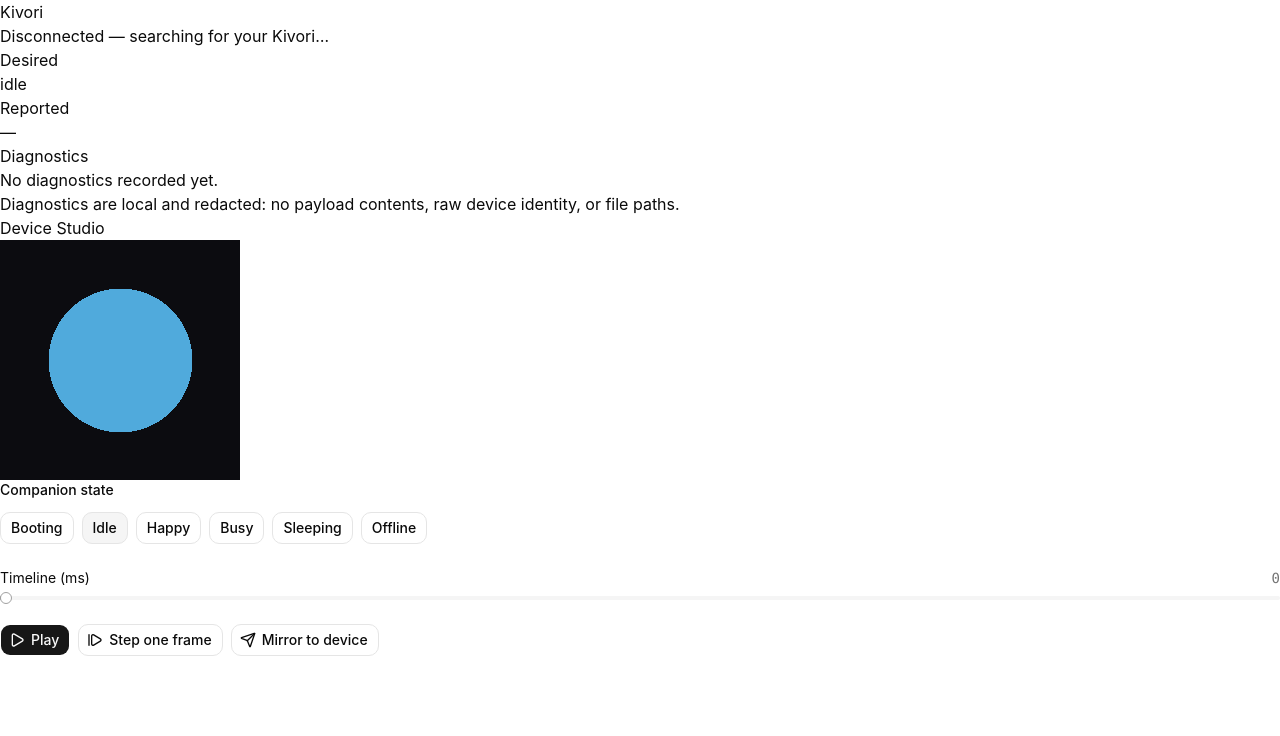
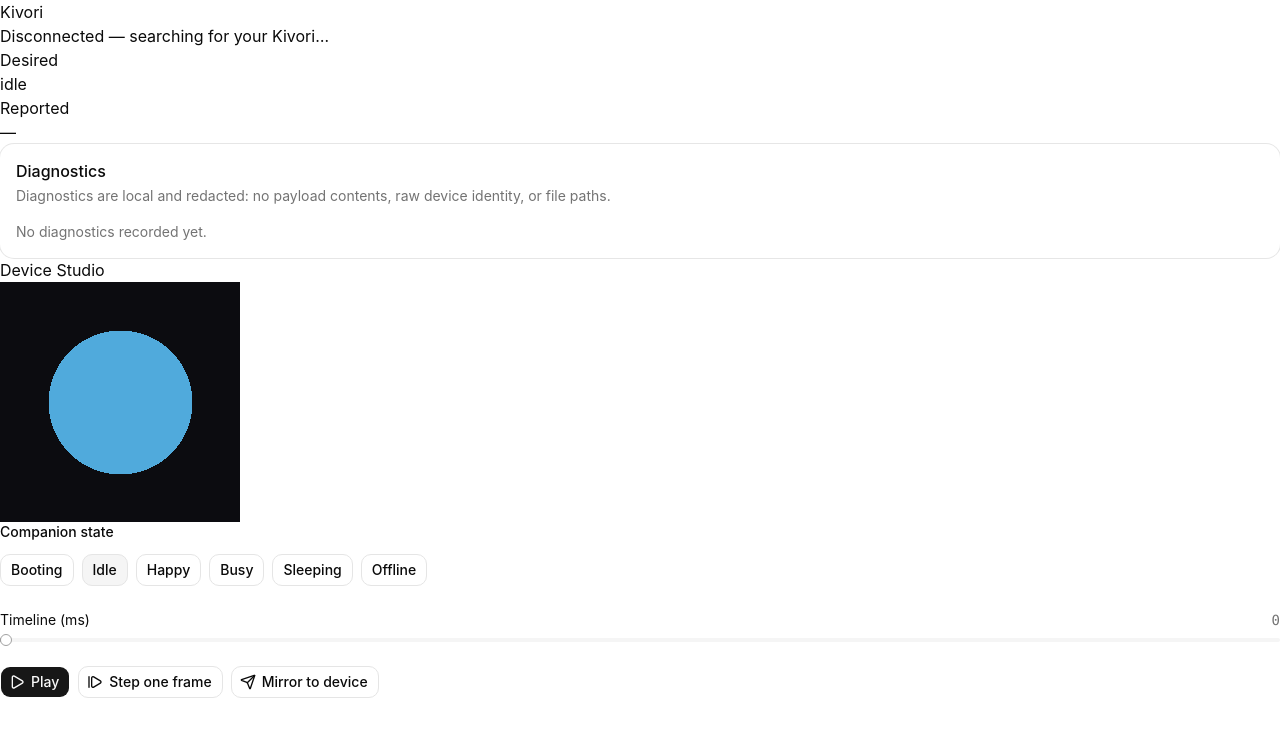
Before and after one commit to Vellixia/Kivori, a React (Vite) app in the folder apps/desktop/: page / in a window 1280 px wide. Shown: the top 736 px of the page. Built offline with nearby package versions, Linux system fonts and the light colour scheme.

Commit message:
feat(ui): convert diagnostics to shadcn table

```diff
--- a/apps/desktop/src/features/connection/Diagnostics.tsx
+++ b/apps/desktop/src/features/connection/Diagnostics.tsx
@@ -1,5 +1,16 @@
 import { useEffect, useState } from 'react';
 import type { ReactElement } from 'react';
+import { Badge } from '../../components/ui/badge';
+import { Card, CardContent, CardDescription, CardHeader, CardTitle } from '../../components/ui/card';
+import { ScrollArea } from '../../components/ui/scroll-area';
+import {
+  Table,
+  TableBody,
+  TableCell,
+  TableHead,
+  TableHeader,
+  TableRow,
+} from '../../components/ui/table';
 import { getDiagnostics, onDiagnostic, type Unlisten } from '../../lib/ipc';
 import type { DiagnosticEventDto } from '../../lib/ipc/types';
 import { strings } from '../../lib/i18n/strings';
@@ -47,28 +58,50 @@
   const t = strings.diagnostics;
   return (
     <section aria-labelledby="diag-heading" className="diagnostics">
-      <h2 id="diag-heading">{t.heading}</h2>
+      <Card>
+        <CardHeader>
+          <CardTitle id="diag-heading">{t.heading}</CardTitle>
+          <CardDescription>{t.note}</CardDescription>
+        </CardHeader>
+        <CardContent>
           {events.length === 0 ? (
-        <p className="diag-empty">{t.empty}</p>
+            <p className="diag-empty text-sm text-muted-foreground">{t.empty}</p>
           ) : (
+            <ScrollArea className="max-h-96">
               <div role="log" aria-live="polite" aria-label={t.live} className="diag-log">
-          <ul className="diag-list">
+                <Table>
+                  <TableHeader>
+                    <TableRow>
+                      <TableHead>{t.columns.at}</TableHead>
+                      <TableHead>{t.columns.category}</TableHead>
+                      <TableHead>{t.columns.connection}</TableHead>
+                      <TableHead>{t.columns.detail}</TableHead>
+                    </TableRow>
+                  </TableHeader>
+                  <TableBody>
                     {events.map((event, index) => (
-              <li
-                key={`${event.at}-${index}`}
-                className="diag-entry"
-                data-category={event.category}
-              >
+                      <TableRow key={`${event.at}-${index}`} data-category={event.category}>
+                        <TableCell>
                           <time dateTime={event.at}>{event.at}</time>
-                <span className="diag-category">{event.category}</span>
-                <span className="diag-connection">{event.connection}</span>
-                <span className="diag-detail">{detail(event)}</span>
-              </li>
+                        </TableCell>
+                        <TableCell>
+                          <Badge variant="outline">{event.category}</Badge>
+                        </TableCell>
+                        <TableCell>
+                          <Badge variant="secondary">{event.connection}</Badge>
+                        </TableCell>
+                        <TableCell className="whitespace-normal text-muted-foreground">
+                          {detail(event)}
+                        </TableCell>
+                      </TableRow>
                     ))}
-          </ul>
+                  </TableBody>
+                </Table>
               </div>
+            </ScrollArea>
           )}
-      <p className="diag-note">{t.note}</p>
+        </CardContent>
+      </Card>
     </section>
   );
 }
```
Lines whose indentation alone changed are shown as unchanged.
